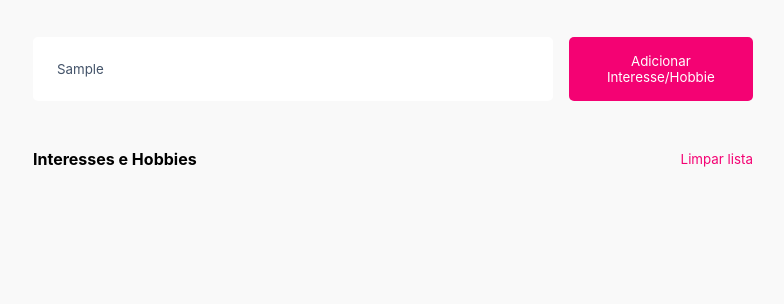
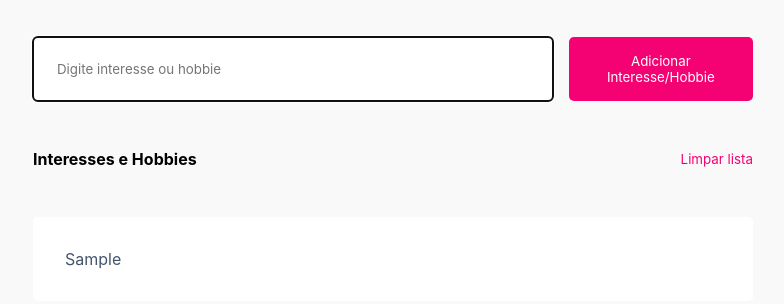
Before and after one commit to marcelo-damaceno/mini-projeto, a plain HTML site: page index.html in a window 1280 px wide. Both pictures are taken after typing "Sample" into the empty fields and a click on the button "Adicionar Interesse/Hobbie". Shown: the part 182-486 px from the top of the page, without its empty margins (247-1031 px from the left). Drawn offline with Linux system fonts and the light colour scheme.

Commit message:
feat: inclusão da funcionalidade de adicionar interesse ou hobbie além de alguns ajustes de comportamento de tela

```diff
--- a/index.html
+++ b/index.html
@@ -12,8 +12,8 @@
         <h1>Meus Interesses & Hobbies</h1>
       </header>
       <div class="form">
-        <input type="text" placeholder="Digite interesse ou hobbie">
-        <button class="button-add">Adicionar Interesse/Hobbie</button>
+        <input type="text" placeholder="Digite interesse ou hobbie" id="interesse-descricao">
+        <button class="button-add" id="add-interesse">Adicionar Interesse/Hobbie</button>
       </div>
 
       <div class="list">
--- a/scripts/app.js
+++ b/scripts/app.js
@@ -2,10 +2,30 @@ import { renderLista } from "./ui.js"
 import { Interesse } from "./interesse.js"
 
 const interesse = new Interesse
+const buttonAdicionarElemento = document.getElementById('add-interesse')
+const novoInteresseElemento = document.getElementById('interesse-descricao')
+
+function adicionarInteresse() {
+  let novoInteresse = novoInteresseElemento.value
+
+  if (novoInteresseElemento.value.trim() === '') {
+    alert('Informe o interesse ou hobbie para adicionar')
+    novoInteresseElemento.focus()
+    return
+  }
+
+  interesse.addItem(novoInteresse)
+  novoInteresseElemento.value = ''
+  novoInteresseElemento.focus()
+
+  renderLista(interesse.getItems())
+
+}
 
 async function iniciarProjeto(){
 
-  renderLista(interesse.getItems)
+  renderLista(interesse.getItems())
 }
 
 document.addEventListener('DOMContentLoaded',iniciarProjeto)
+document.getElementById('add-interesse').addEventListener('click', adicionarInteresse)
--- a/scripts/interesse.js
+++ b/scripts/interesse.js
@@ -22,6 +22,7 @@ export class Interesse {
         if(listaStorage) {
             const lista = JSON.parse(listaStorage);
 
+            console.log(lista)
             return lista;
         }
 
--- a/scripts/ui.js
+++ b/scripts/ui.js
@@ -14,7 +14,7 @@ export function renderLista(items) {
           const listaItemElemento = document.createElement('li')
           listaItemElemento.classList.add('lista-item')
 
-          listaItemElemento.innerHTML = ` <li>${item.interesse}</li> `
+          listaItemElemento.innerHTML = ` <li>${item}</li> `
           listaItemsElemento.appendChild(listaItemElemento)
       });
     }
```
